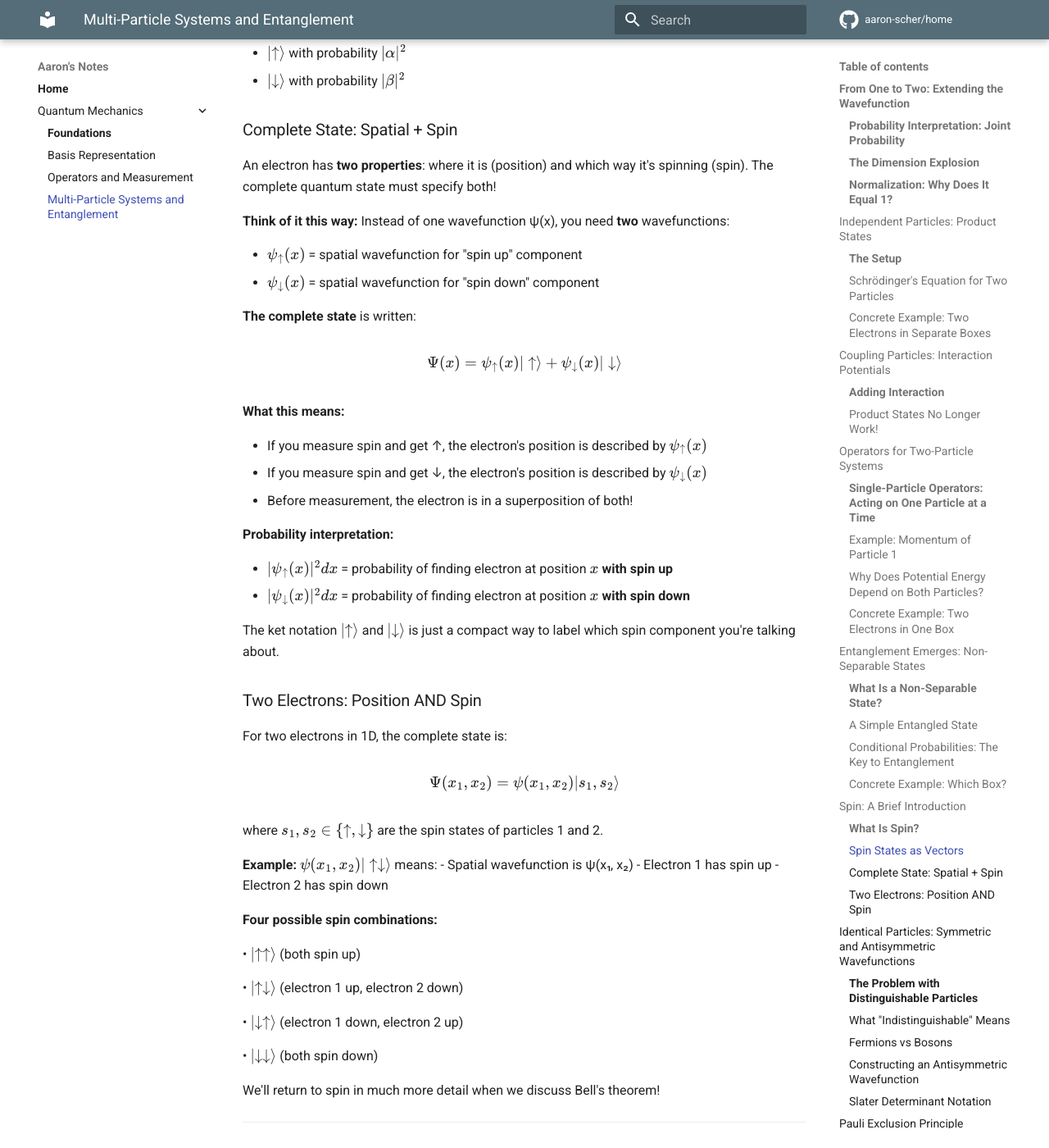
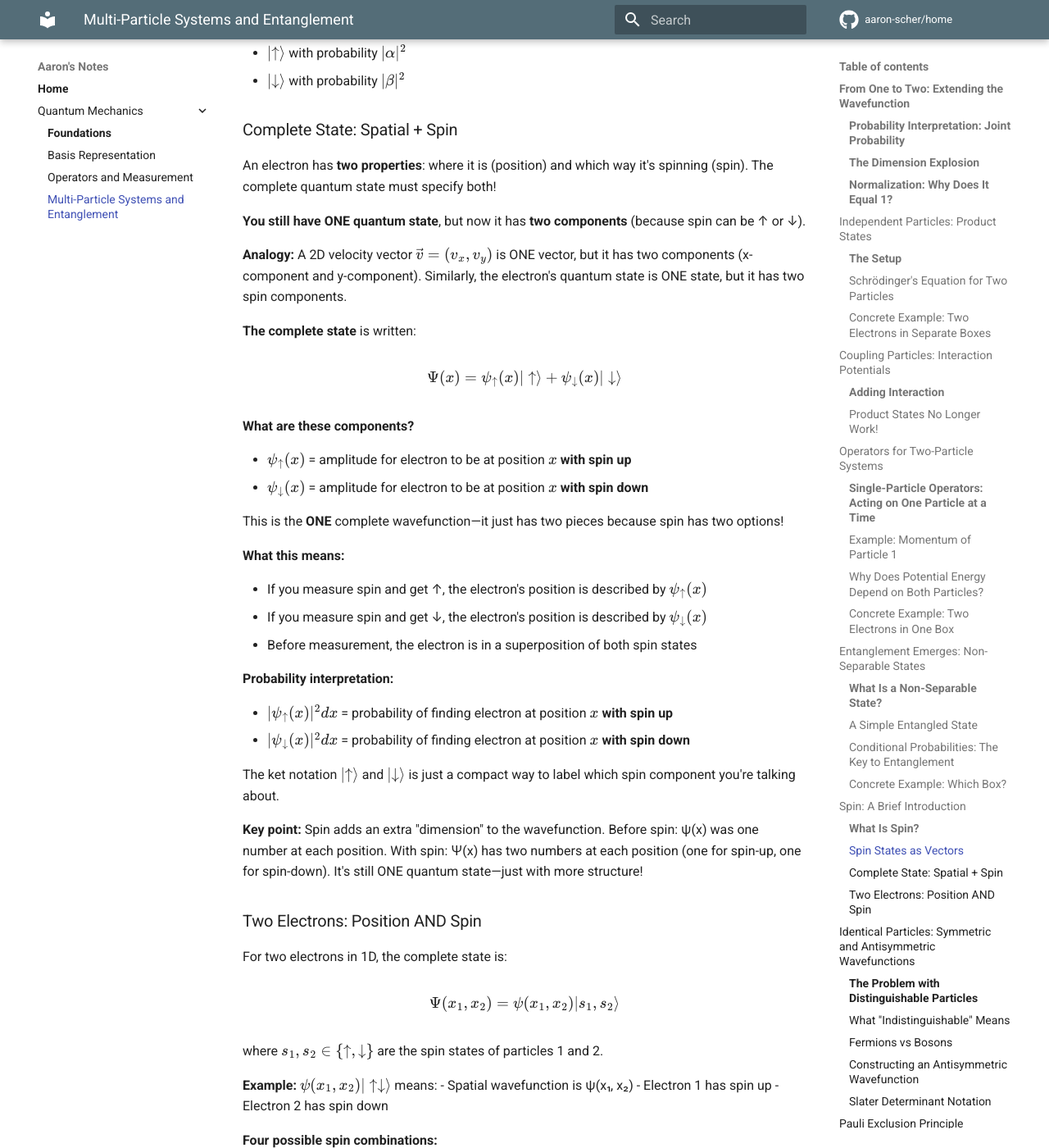
Before and after one commit to aaron-scher/home, an MkDocs documentation site: the page built from docs/quantum-mechanics/multi-particle-entanglement.md, in a window 1280 px wide and 1400 px high, scrolled down 13462 px. Shown: the whole window at 82% size. Built offline with MkDocs 1.6.1 and Material for MkDocs 9.7.7, drawn with Linux system fonts in a browser that asks for light colours; comment, search, counter and statistics services are not loaded.

Commit message:
Fix confusion: ONE quantum state with two spin components, not two states
Clarified "Complete State: Spatial + Spin" section (line 542-572):

KEY FIX: "You still have ONE quantum state, but now it has two components"

Added helpful analogy:
- 2D velocity vector v⃗ = (vₓ, vᵧ) is ONE vector with two components
- Similarly: Ψ(x) is ONE quantum state with two spin components

Emphasized throughout:
- "This is the ONE complete wavefunction—it just has two pieces"
- ψ↑(x) and ψ↓(x) are COMPONENTS, not separate wavefunctions

Added key point at end:
- Before spin: ψ(x) = one number at each position
- With spin: Ψ(x) = two numbers at each position
- Still ONE quantum state—just with more structure!

Fixes user confusion: "I thought you have just one wavefunction"

🤖 Generated with [Claude Code](https://claude.com/claude-code)

Co-Authored-By: Claude <noreply@anthropic.com>

```diff
--- a/docs/quantum-mechanics/multi-particle-entanglement.md
+++ b/docs/quantum-mechanics/multi-particle-entanglement.md
@@ -539,22 +539,28 @@ where $|\alpha|^2 + |\beta|^2 = 1$.
 
 An electron has **two properties**: where it is (position) and which way it's spinning (spin). The complete quantum state must specify both!
 
-**Think of it this way:** Instead of one wavefunction ψ(x), you need **two** wavefunctions:
-
-- $\psi_\uparrow(x)$ = spatial wavefunction for "spin up" component
-- $\psi_\downarrow(x)$ = spatial wavefunction for "spin down" component
+**You still have ONE quantum state**, but now it has **two components** (because spin can be ↑ or ↓).
+
+**Analogy:** A 2D velocity vector $\vec{v} = (v_x, v_y)$ is ONE vector, but it has two components (x-component and y-component). Similarly, the electron's quantum state is ONE state, but it has two spin components.
 
 **The complete state** is written:
 
 $$
 \Psi(x) = \psi_{\uparrow}(x)|\uparrow\rangle + \psi_{\downarrow}(x)|\downarrow\rangle
 $$
+
+**What are these components?**
+
+- $\psi_\uparrow(x)$ = amplitude for electron to be at position $x$ **with spin up**
+- $\psi_\downarrow(x)$ = amplitude for electron to be at position $x$ **with spin down**
+
+This is the **ONE** complete wavefunction—it just has two pieces because spin has two options!
 
 **What this means:**
 
 - If you measure spin and get ↑, the electron's position is described by $\psi_\uparrow(x)$
 - If you measure spin and get ↓, the electron's position is described by $\psi_\downarrow(x)$
-- Before measurement, the electron is in a superposition of both!
+- Before measurement, the electron is in a superposition of both spin states
 
 **Probability interpretation:**
 
@@ -562,6 +568,8 @@ $$
 - $|\psi_\downarrow(x)|^2 dx$ = probability of finding electron at position $x$ **with spin down**
 
 The ket notation $|\uparrow\rangle$ and $|\downarrow\rangle$ is just a compact way to label which spin component you're talking about.
+
+**Key point:** Spin adds an extra "dimension" to the wavefunction. Before spin: ψ(x) was one number at each position. With spin: Ψ(x) has two numbers at each position (one for spin-up, one for spin-down). It's still ONE quantum state—just with more structure!
 
 ### Two Electrons: Position AND Spin
 
```
